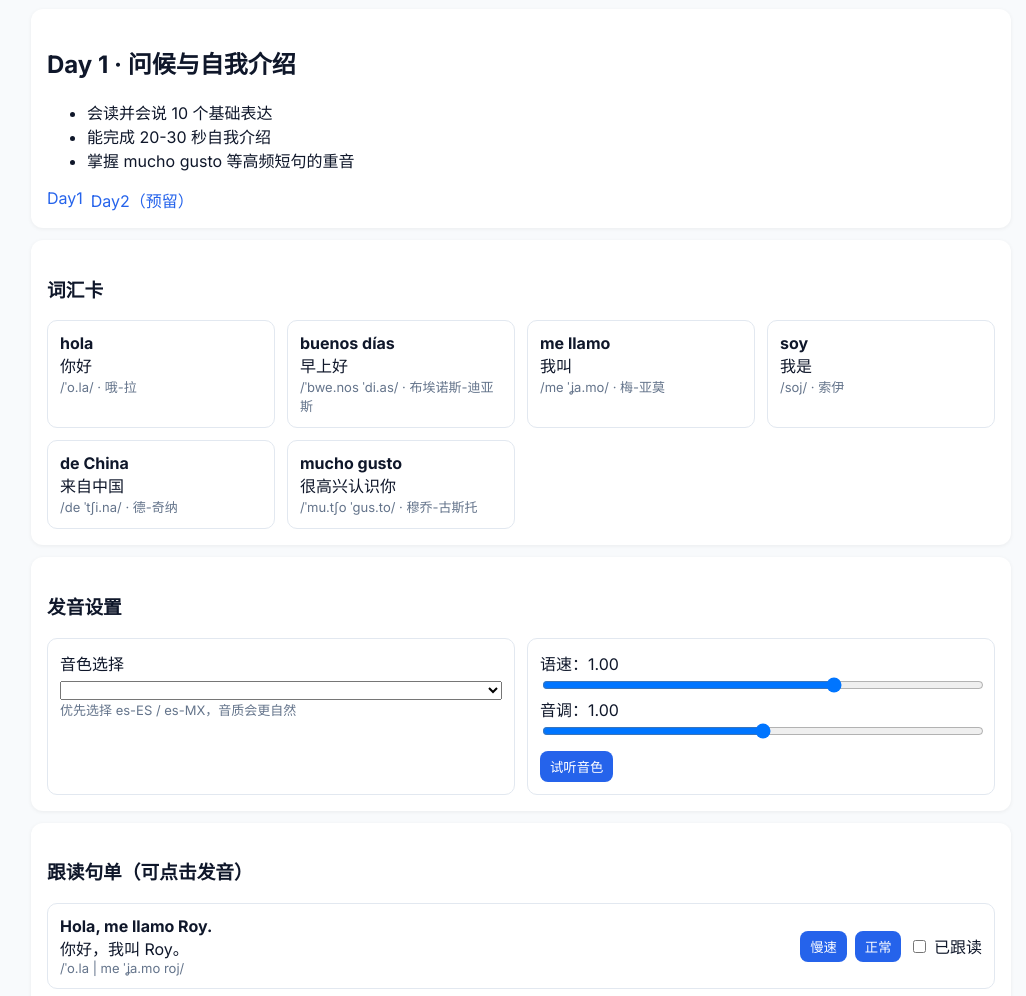
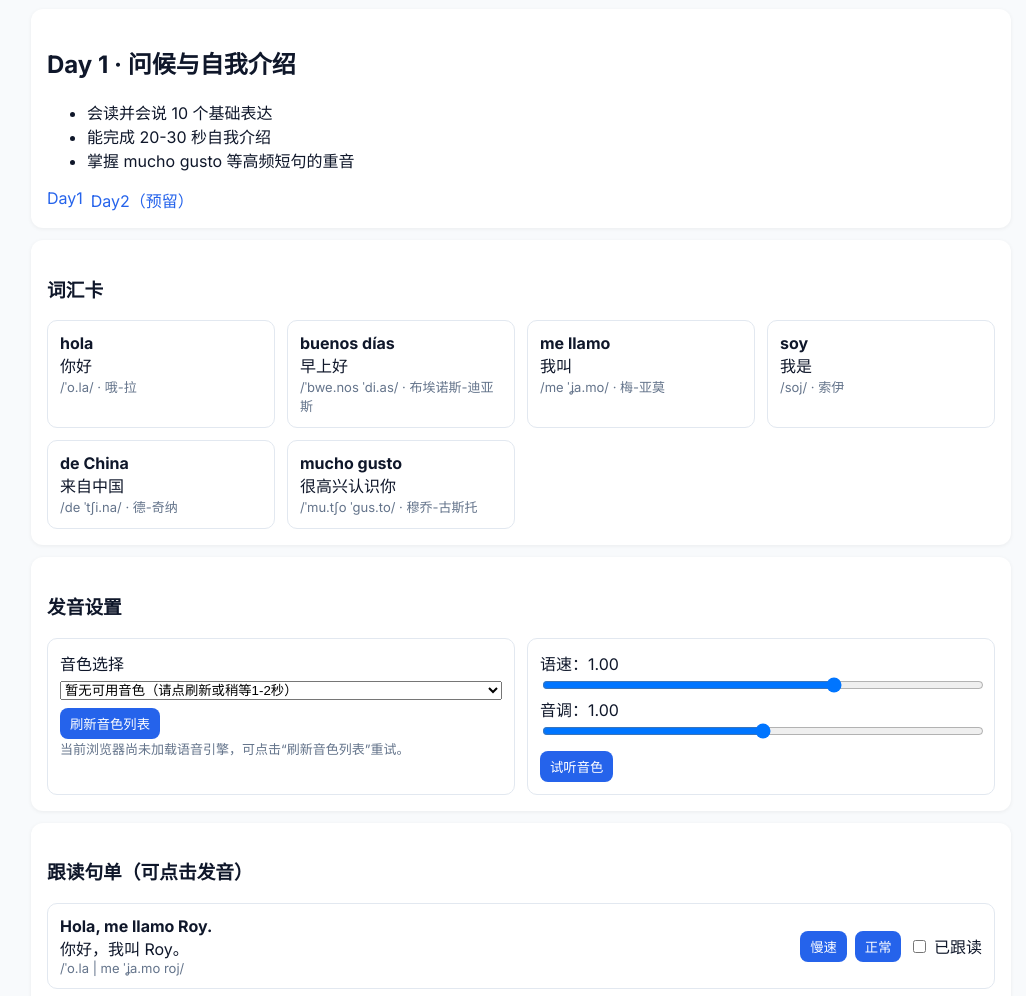
Before and after one commit to Endif030/Endif030.github.io, a plain HTML site: page spanish-learning-studio/index.html in a window 1280 px wide. Shown: the part 100-1096 px from the top of the page, without its empty margins (119-1145 px from the left). Drawn offline with Linux system fonts and the light colour scheme.

Commit message:
fix: retry loading voices and add refresh button

```diff
--- a/spanish-learning-studio/index.html
+++ b/spanish-learning-studio/index.html
@@ -34,7 +34,10 @@
         <div class="card">
           <label>音色选择</label>
           <select id="voiceSelect" style="width:100%;margin-top:6px;"></select>
-          <div class="muted">优先选择 es-ES / es-MX，音质会更自然</div>
+          <div class="actions" style="margin-top:8px;">
+            <button id="refreshVoices" type="button">刷新音色列表</button>
+          </div>
+          <div class="muted" id="voiceHint">优先选择 es-ES / es-MX，音质会更自然</div>
         </div>
         <div class="card">
           <label>语速：<span id="rateValue">1.00</span></label>
--- a/spanish-learning-studio/js/app.js
+++ b/spanish-learning-studio/js/app.js
@@ -43,19 +43,33 @@
     const pitch = qs("pitch");
     const rateValue = qs("rateValue");
     const pitchValue = qs("pitchValue");
+    const voiceHint = qs("voiceHint");
     if (!select || !rate || !pitch) return;
 
-    const voices = (window.speechSynthesis.getVoices() || []).filter(v => v.lang?.startsWith("es"));
-    const all = voices.length ? voices : (window.speechSynthesis.getVoices() || []);
+    const allVoices = window.speechSynthesis.getVoices() || [];
+    const voices = allVoices.filter(v => v.lang?.startsWith("es"));
+    const all = voices.length ? voices : allVoices;
 
     const current = select.value;
     select.innerHTML = "";
-    all.forEach(v => {
+
+    if (!all.length) {
       const opt = document.createElement("option");
-      opt.value = v.name;
-      opt.textContent = `${v.name} (${v.lang})`;
+      opt.value = "";
+      opt.textContent = "暂无可用音色（请点刷新或稍等1-2秒）";
       select.appendChild(opt);
-    });
+      if (voiceHint) voiceHint.textContent = "当前浏览器尚未加载语音引擎，可点击“刷新音色列表”重试。";
+    } else {
+      all.forEach(v => {
+        const opt = document.createElement("option");
+        opt.value = v.name;
+        opt.textContent = `${v.name} (${v.lang})`;
+        select.appendChild(opt);
+      });
+      if (voiceHint) voiceHint.textContent = voices.length
+        ? `已加载 ${voices.length} 个西语音色`
+        : `未检测到西语音色，已显示全部 ${all.length} 个系统音色`;
+    }
 
     if (current) select.value = current;
     if (!select.value && all[0]) select.value = all[0].name;
@@ -156,6 +170,18 @@
     });
   }
 
-  window.speechSynthesis?.addEventListener?.("voiceschanged", () => render());
+  const refreshBtn = qs("refreshVoices");
+  if (refreshBtn) {
+    refreshBtn.addEventListener("click", () => renderVoiceControls());
+  }
+
+  function scheduleVoiceWarmup() {
+    [0, 300, 1000, 2000].forEach(ms => {
+      setTimeout(() => renderVoiceControls(), ms);
+    });
+  }
+
+  window.speechSynthesis?.addEventListener?.("voiceschanged", () => renderVoiceControls());
   render();
+  scheduleVoiceWarmup();
 })();
```
